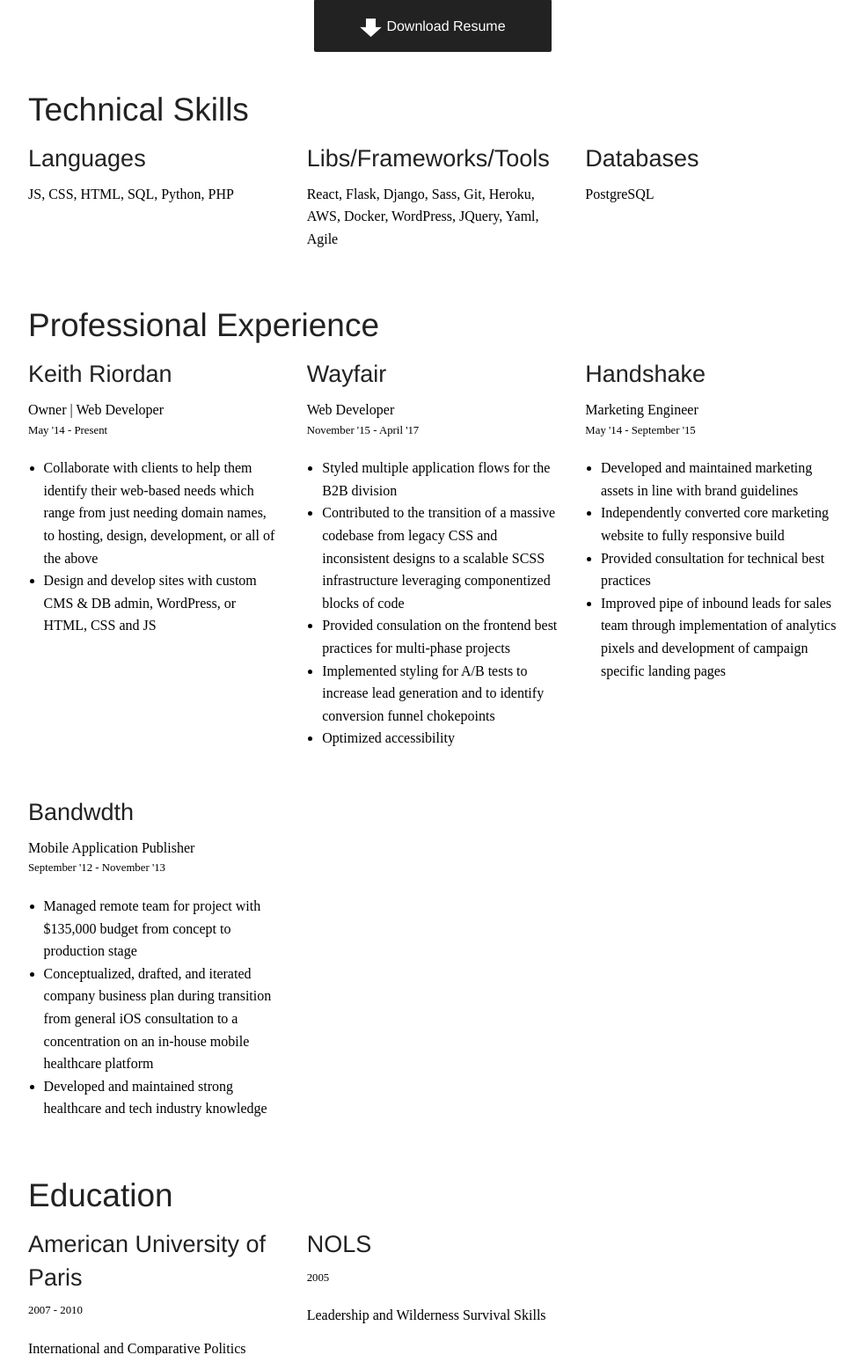
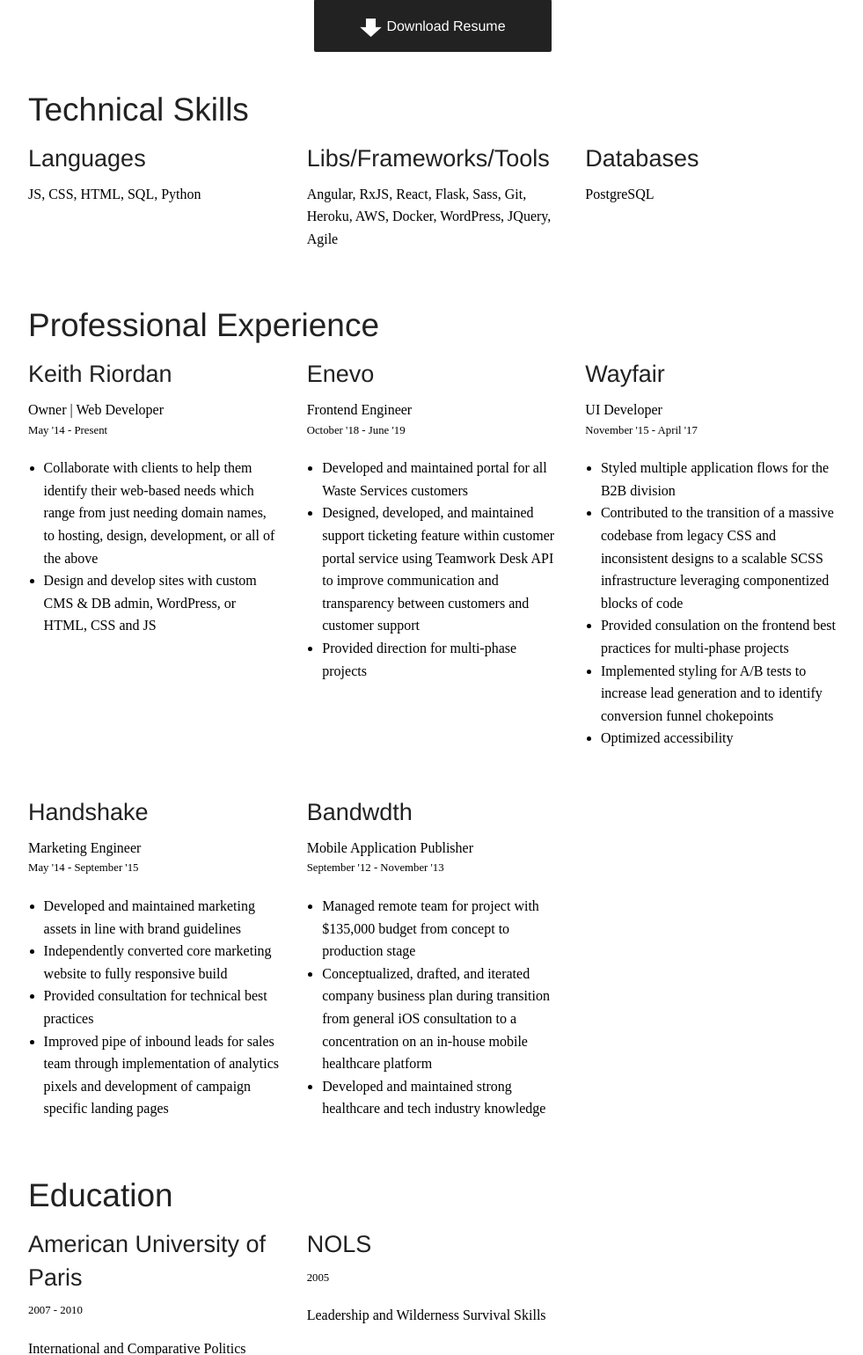
Before and after one commit to Kriordan/personal_portfolio, a Flask app: page /resume in a window 1280 px wide. Shown: the part 345-1885 px from the top of the page at 88% size, without its empty margins (148-1129 px from the left). Run offline with Flask 2, Linux system fonts and the light colour scheme; parts of the project's set-up code (start-up, migrations or seed data) failed here and were passed over; some web fonts are replaced.

Commit message:
Update resume and project pages to include Enevo. Update whiteside logo.

```diff
--- a/project/foyer/yamlfiles/projects.yml
+++ b/project/foyer/yamlfiles/projects.yml
@@ -1,3 +1,12 @@
+-
+    clean_name: enevo
+    description: "Developed and maintained portal for all Waste Services customers. Designed, developed, and maintained support ticketing feature within customer portal service using Teamwork Desk API to improve communication and transparency between customers and customer support. Provided direction for multi-phase projects."
+    github_repo:
+    has_github_repo: false
+    image: enevo-logo.svg
+    link: https://www.enevo.com
+    name: Enevo
+    tech_stack: "Angular, Flask, Docker, Material UI"
 -
     clean_name: wayfair
     description: "Styled multiple application flows for the B2B division. Contributed to the transition of a massive codebase from legacy CSS and inconsistent designs to a scalable SCSS infrastructure leveraging componentized blocks of code. Provided consulation on the frontend best practices for multi-phase projects."
@@ -30,7 +39,7 @@
     description: "Built personal portfolio up from scratch for client."
     github_repo:
     has_github_repo: false
-    image: erica-whiteside-logo.png
+    image: whiteside-logo.png
     link: http://www.ericawhiteside.com
     name: Erica Whiteside
     tech_stack: "WordPress, jQuery, LESS, Heroku"
--- a/project/templates/404.html
+++ b/project/templates/404.html
@@ -3,7 +3,7 @@
 {% block content %}
 
   <h1>404</h1>
-  <p>Sorry. There's nothing here.</p>
+  <p>Oops. There's nothing here.</p>
   <a href="{{ url_for('foyer.home') }}">Return home</a>
 
 {% endblock %}
--- a/project/templates/500.html
+++ b/project/templates/500.html
@@ -3,7 +3,7 @@
 {% block content %}
 
   <h1>500</h1>
-  <p>Dear god no. Must consult the logs...</p>
+  <p>Must consult the logs...</p>
   <a href="{{ url_for('foyer.home') }}">Return home</a>
 
 {% endblock %}
--- a/project/templates/resume.html
+++ b/project/templates/resume.html
@@ -13,11 +13,11 @@
     <div class="Resume-columns">
       <div>
         <h3>Languages</h3>
-        <p>JS, CSS, HTML, SQL, Python, PHP</p>
+        <p>JS, CSS, HTML, SQL, Python</p>
       </div>
       <div>
         <h3>Libs/Frameworks/Tools</h3>
-        <p>React, Flask, Django, Sass, Git, Heroku, AWS, Docker, WordPress, JQuery, Yaml, Agile</p>
+        <p>Angular, RxJS, React, Flask, Sass, Git, Heroku, AWS, Docker, WordPress, JQuery, Agile</p>
       </div>
       <div>
         <h3>Databases</h3>
@@ -39,8 +39,18 @@
         </ul>
       </div>
       <div>
+        <h3>Enevo</h3>
+        <p class="Resume-jobtitle">Frontend Engineer</p>
+        <p class="Resume-date">October '18 - June '19</p>
+        <ul>
+          <li>Developed and maintained portal for all Waste Services customers</li>
+          <li>Designed, developed, and maintained support ticketing feature within customer portal service using Teamwork Desk API to improve communication and transparency between customers and customer support</li>
+          <li>Provided direction for multi-phase projects</li>
+        </ul>
+      </div>
+      <div>
         <h3>Wayfair</h3>
-        <p class="Resume-jobtitle">Web Developer</p>
+        <p class="Resume-jobtitle">UI Developer</p>
         <p class="Resume-date">November '15 - April '17</p>
         <ul>
           <li>Styled multiple application flows for the B2B division</li>
```
Also changed, not shown: requirements.txt (+7 -27 lines), project/static/img/logos/enevo-logo.svg (added), project/static/img/logos/erica-whiteside-logo.png (deleted), project/static/img/logos/whiteside-logo.png (added), 1 other file.
